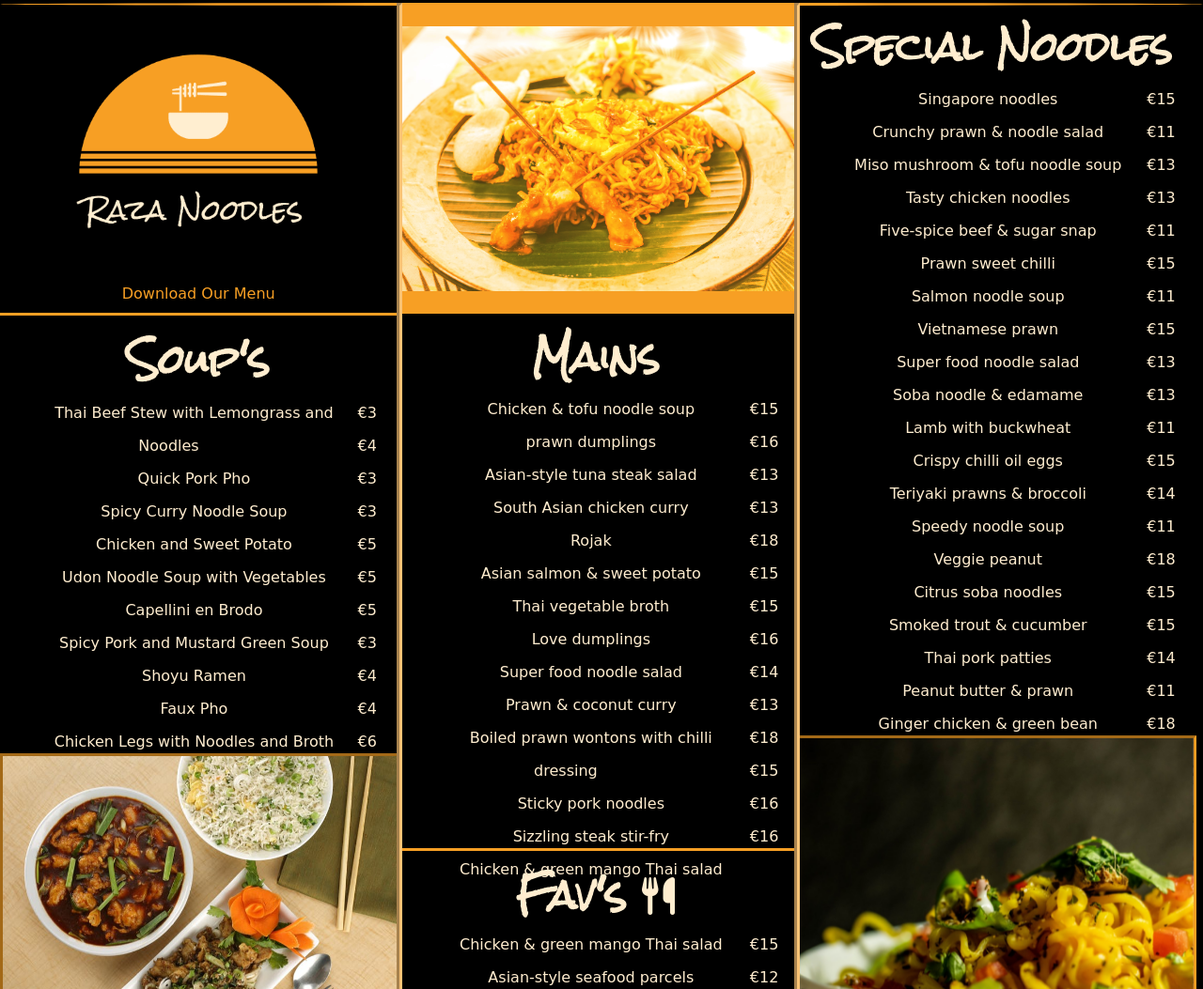
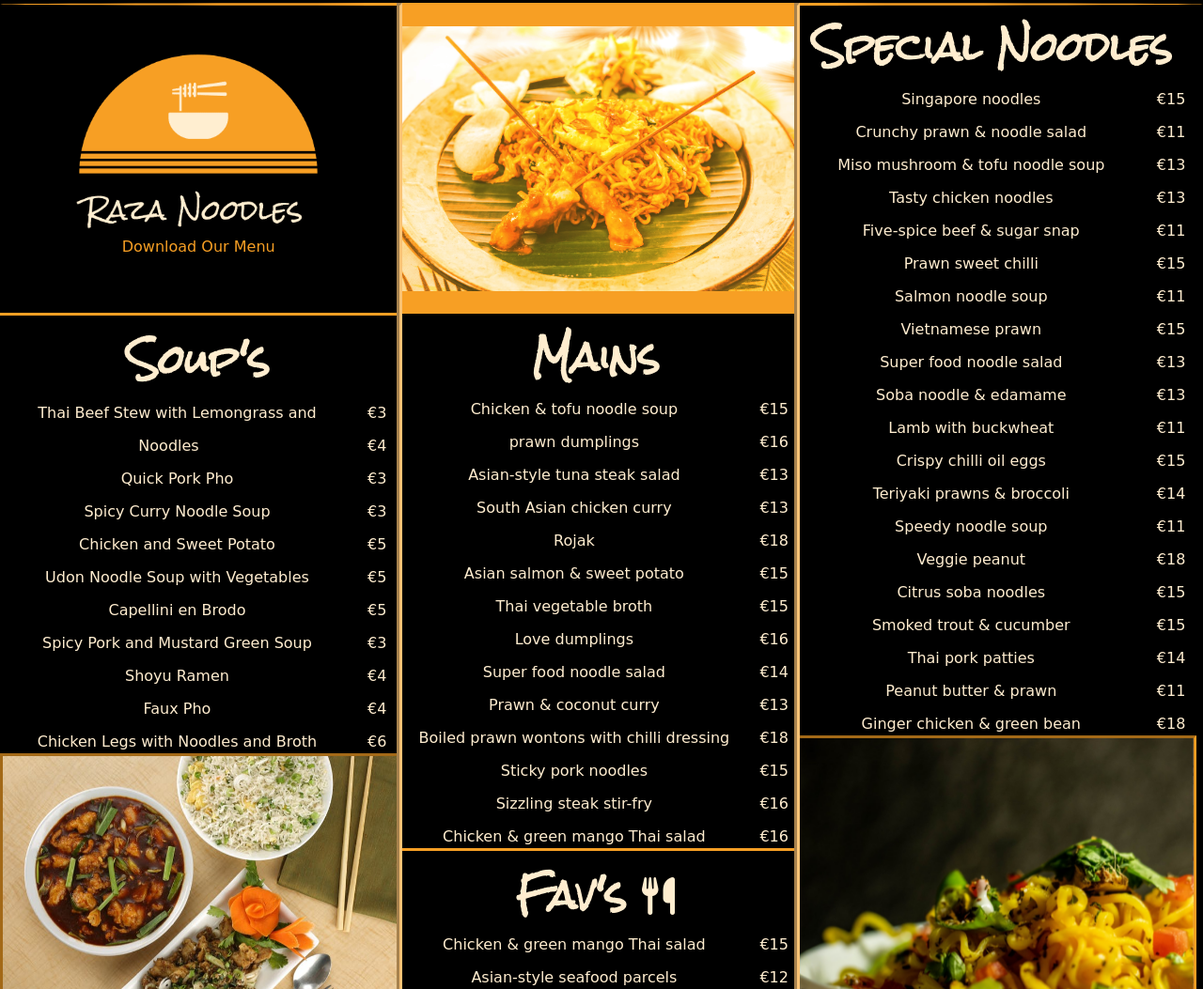
Before and after one commit to KristianColville1/raza-noodles, a plain HTML site: page menu.html in a window 1280 px wide. Shown: the part 847-1900 px from the top of the page at 94% size. Drawn offline with Linux system fonts and the light colour scheme; a web font is replaced by a local one.

Commit message:
Style menu for screens 1415px and 1335px wide and down

```diff
--- a/assets/css/style.css
+++ b/assets/css/style.css
@@ -21,10 +21,6 @@ h1, h2, h3 {
 h1 {
     font-size: 2rem;
     margin: 3vh;
-}
-
-h2 {
-    font-size: 2.5rem;
 }
 
 hr {
@@ -987,6 +983,46 @@ form label {
 
 /* Responsive screen sizing */
 
+/* For large to medium screens 1414px wide and down */
+
+@media screen and (max-width: 1414px){
+
+    /* menu page */
+
+    /* food and prices */
+
+    .food-left {
+        text-indent: 10%;
+    }
+
+    .prices-right {
+        width: 10%;
+    }
+}
+
+/* For large to medium screens 1335px wide and down */
+
+@media screen and (max-width: 1335px){
+
+    /* menu page */
+
+    /* food menu section */
+
+    #food-menu-section {
+        height: 1850px;
+    }
+
+    #inside-menu-left > a {
+        top: 250px;
+    }
+
+    /* food and prices */
+
+    .food-left {
+        text-indent: 5%;
+    }
+}
+
 /* For large to medium screens 1024px wide and down */
 
 @media  screen and (max-width: 1024px) {
```
